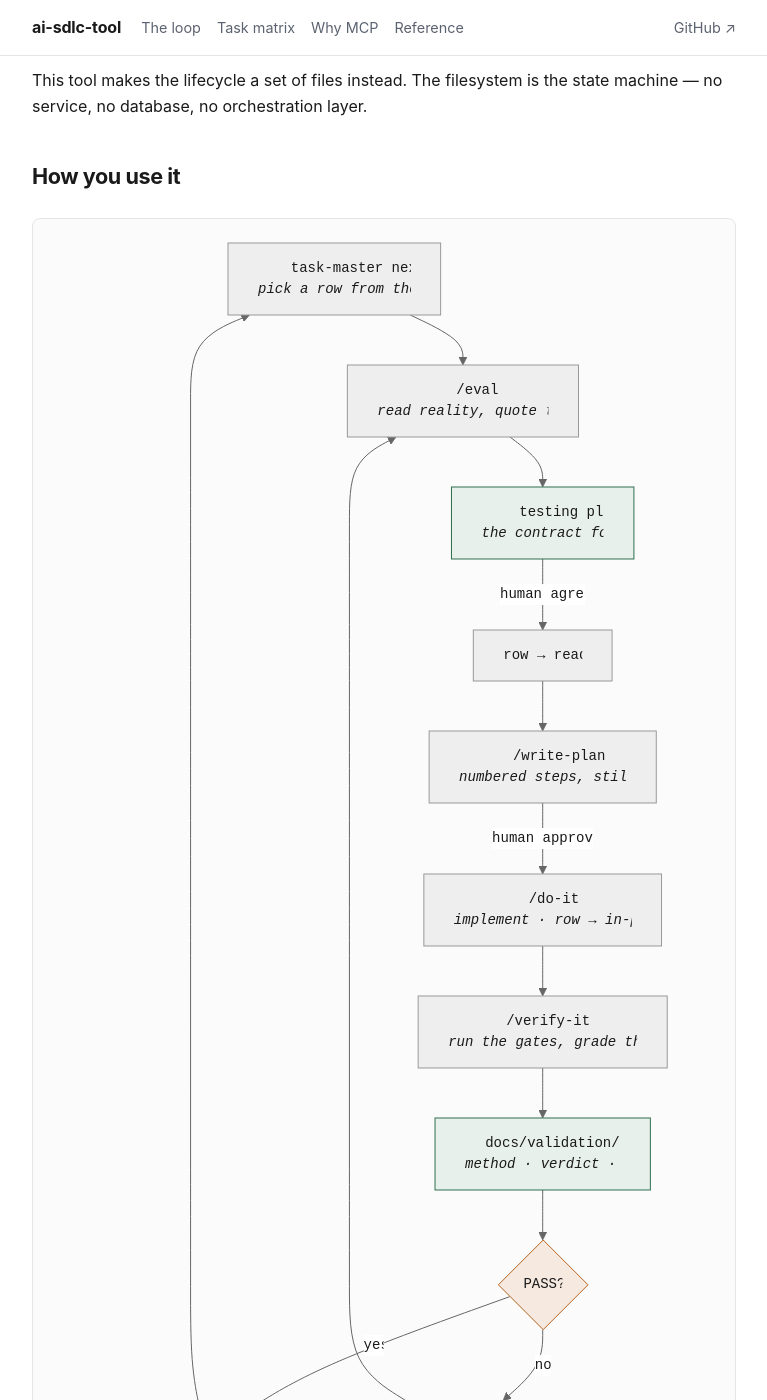
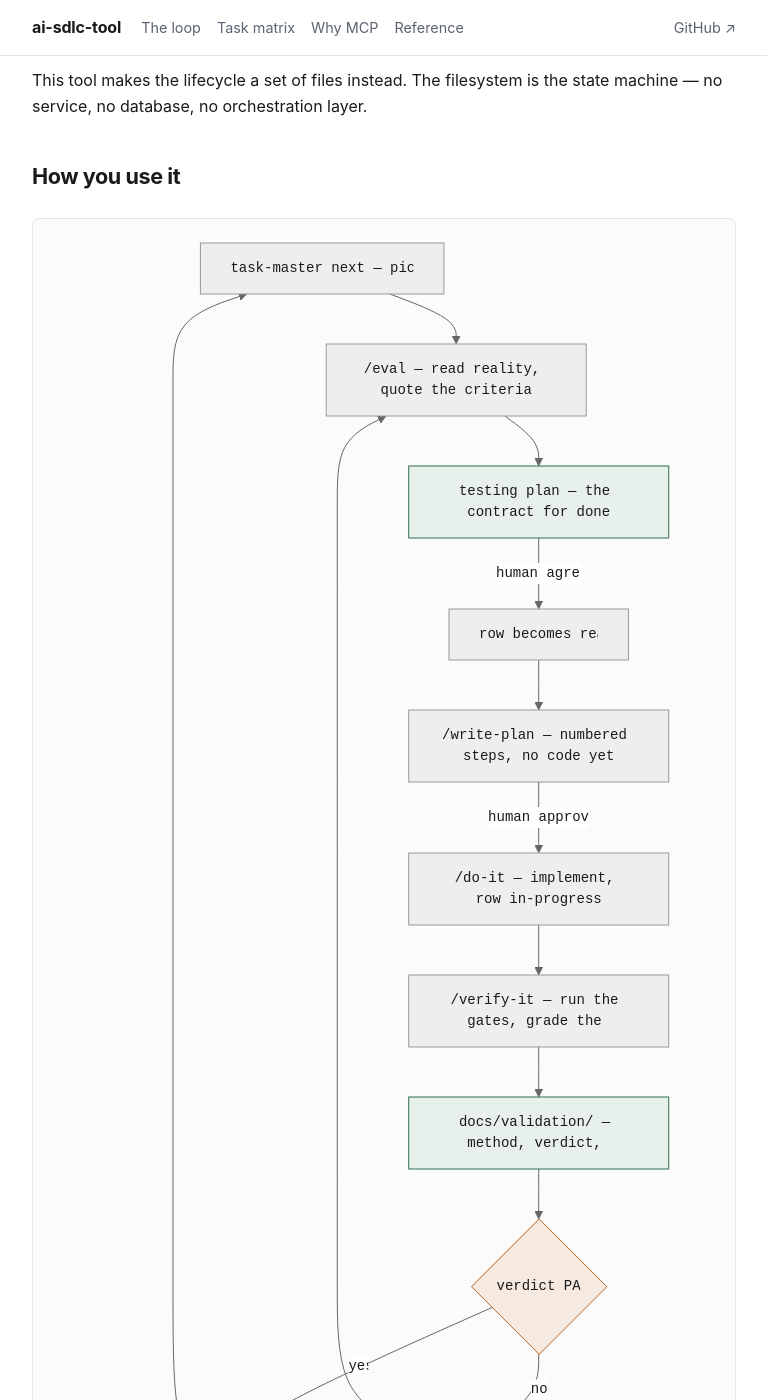
Before and after one commit to josepalala-dev/ai-tool-docs, a Jekyll site: the page built from index.md, in a window 1280 px wide and 1400 px high, scrolled down 453 px. Shown: the whole window, without its empty margins (256-1023 px from the left). Built offline with Jekyll 4.4.1, drawn with Linux system fonts in a browser that asks for light colours; some of the changed text lies outside the part shown.

Commit message:
fix(site): drop html from mermaid labels so strict mode renders them

```diff
--- a/index.md
+++ b/index.md
@@ -29,16 +29,16 @@ no service, no database, no orchestration layer.
 
 <pre class="mermaid">
 flowchart TD
-    A["task-master next<br/><i>pick a row from the matrix</i>"] --> B["/eval<br/><i>read reality, quote the criteria</i>"]
-    B --> C["testing plan<br/><i>the contract for done</i>"]
-    C -->|human agrees| D["row → ready"]
-    D --> E["/write-plan<br/><i>numbered steps, still no code</i>"]
-    E -->|human approves| F["/do-it<br/><i>implement · row → in-progress</i>"]
-    F --> G["/verify-it<br/><i>run the gates, grade the contract</i>"]
-    G --> H["docs/validation/&lt;id&gt;.md<br/><i>method · verdict · evidence</i>"]
-    H --> I{"PASS?"}
-    I -->|yes| J["task-master set &lt;id&gt; done ✅"]
-    I -->|no| K["row → blocked<br/><i>notes say what is missing</i>"]
+    A["task-master next — pick a row"] --> B["/eval — read reality, quote the criteria"]
+    B --> C["testing plan — the contract for done"]
+    C -->|human agrees| D["row becomes ready"]
+    D --> E["/write-plan — numbered steps, no code yet"]
+    E -->|human approves| F["/do-it — implement, row in-progress"]
+    F --> G["/verify-it — run the gates, grade the contract"]
+    G --> H["docs/validation/ — method, verdict, evidence"]
+    H --> I{"verdict PASS?"}
+    I -->|yes| J["row becomes done"]
+    I -->|no| K["row becomes blocked, notes say why"]
     K --> B
     J --> A
 
```
Also changed, not shown: the-loop.md (+8 -8 lines), why-mcp.md (+8 -4 lines).
